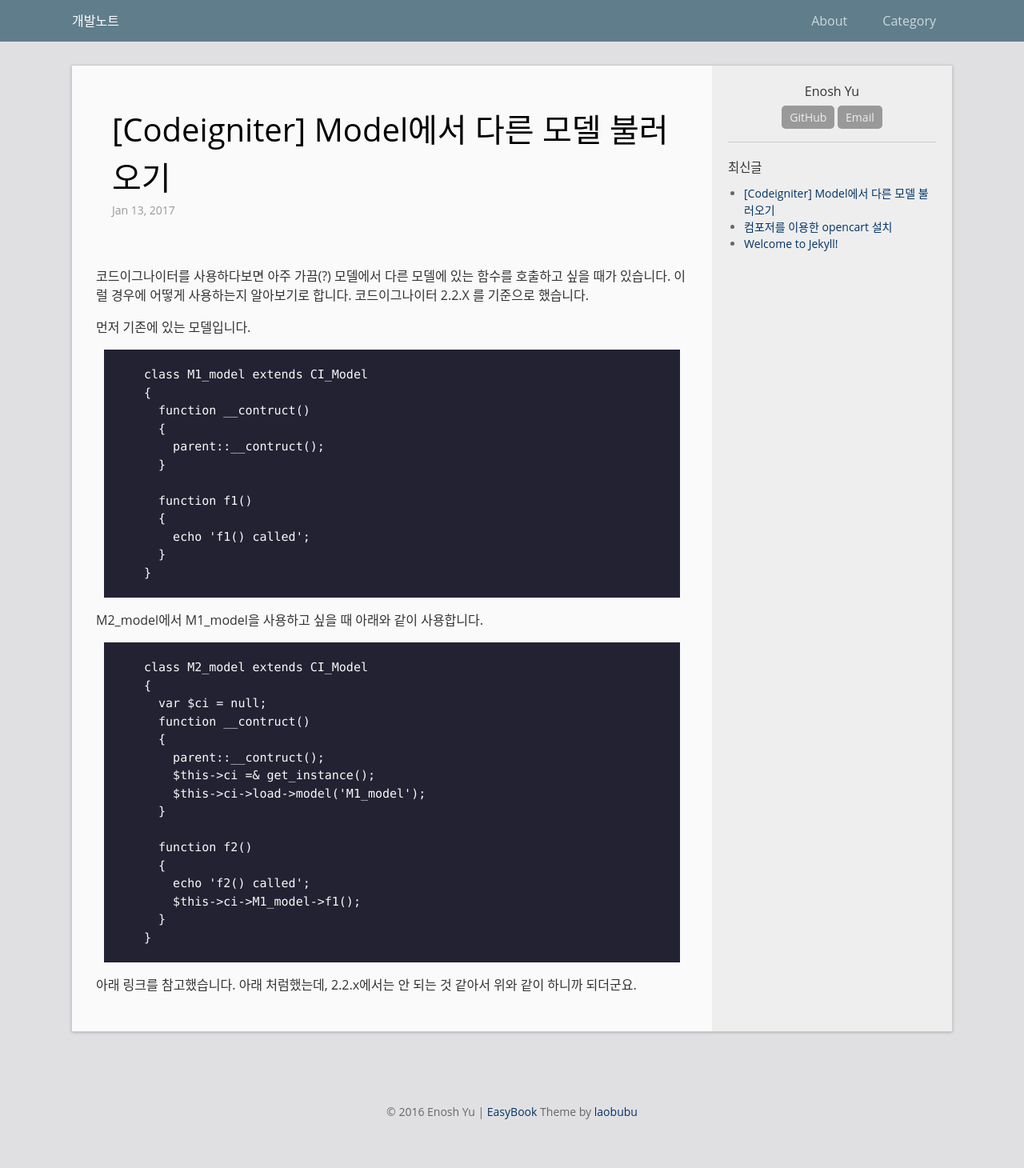
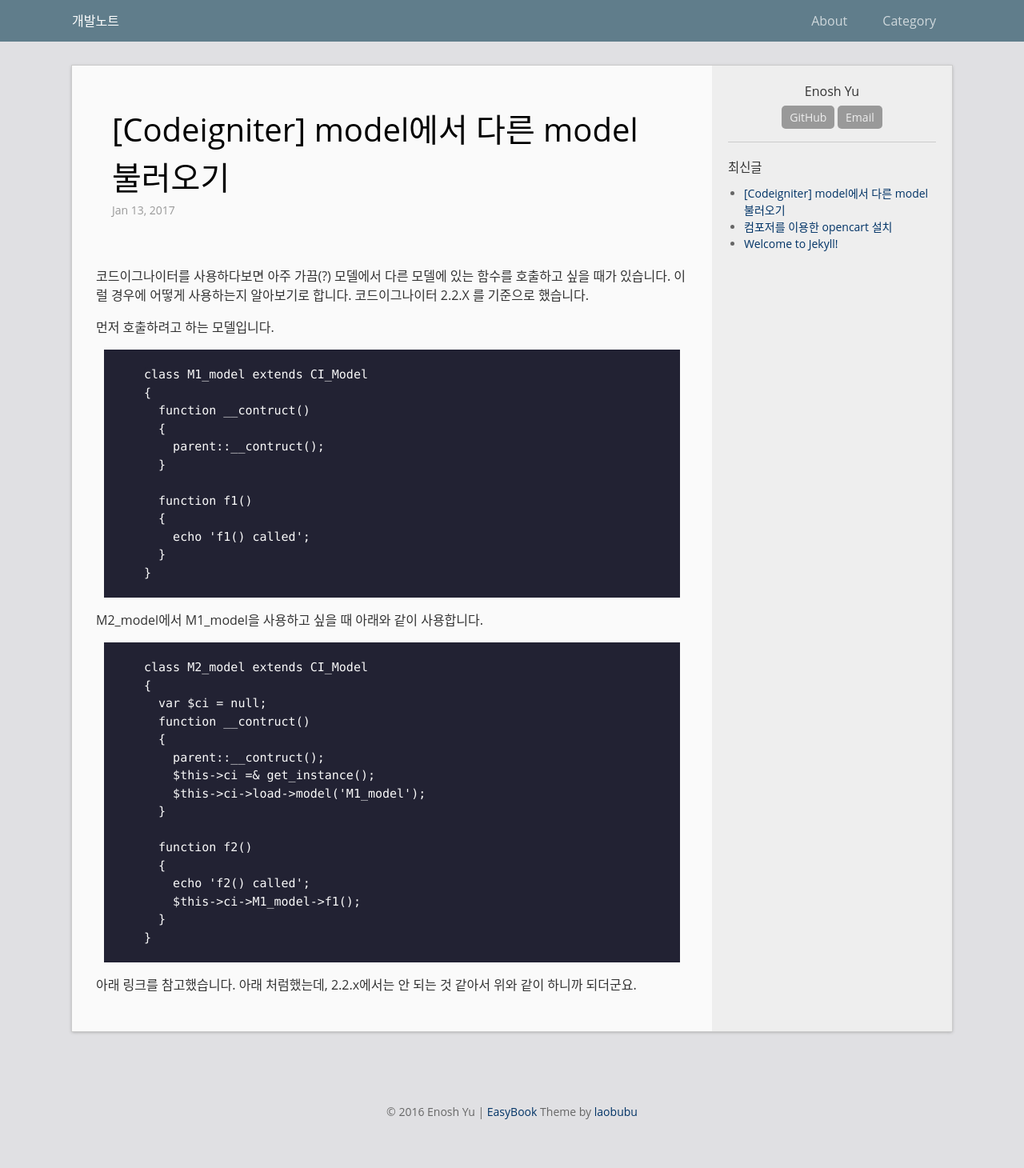
Before and after one commit to Enosh-Yu/enosh-yu.github.io, a Jekyll site: the page built from _posts/2017-01-13-loading-model-in-another-model-in.md, in a window 1280 px wide. Shown: the whole page at 80% size. Built offline with Jekyll 4.4.1, drawn with Linux system fonts in a browser that asks for light colours.

Commit message:
제목 수정

````diff
--- a/_posts/2017-01-13-loading-model-in-another-model-in.md
+++ b/_posts/2017-01-13-loading-model-in-another-model-in.md
@@ -1,13 +1,13 @@
 ---
 layout: post
-title:  "[Codeigniter] Model에서 다른 모델 불러오기"
+title:  "[Codeigniter] model에서 다른 model 불러오기"
 date:   2017-01-13 13:43:00 +0900
 categories: Codeigniter
 ---
 코드이그나이터를 사용하다보면 아주 가끔(?) 모델에서 다른 모델에 있는 함수를 호출하고 싶을 때가 있습니다.
 이럴 경우에 어떻게 사용하는지 알아보기로 합니다. 코드이그나이터 2.2.X 를 기준으로 했습니다.
 
-먼저 기존에 있는 모델입니다.
+먼저 호출하려고 하는 모델입니다.
 
 ```
 class M1_model extends CI_Model
````
